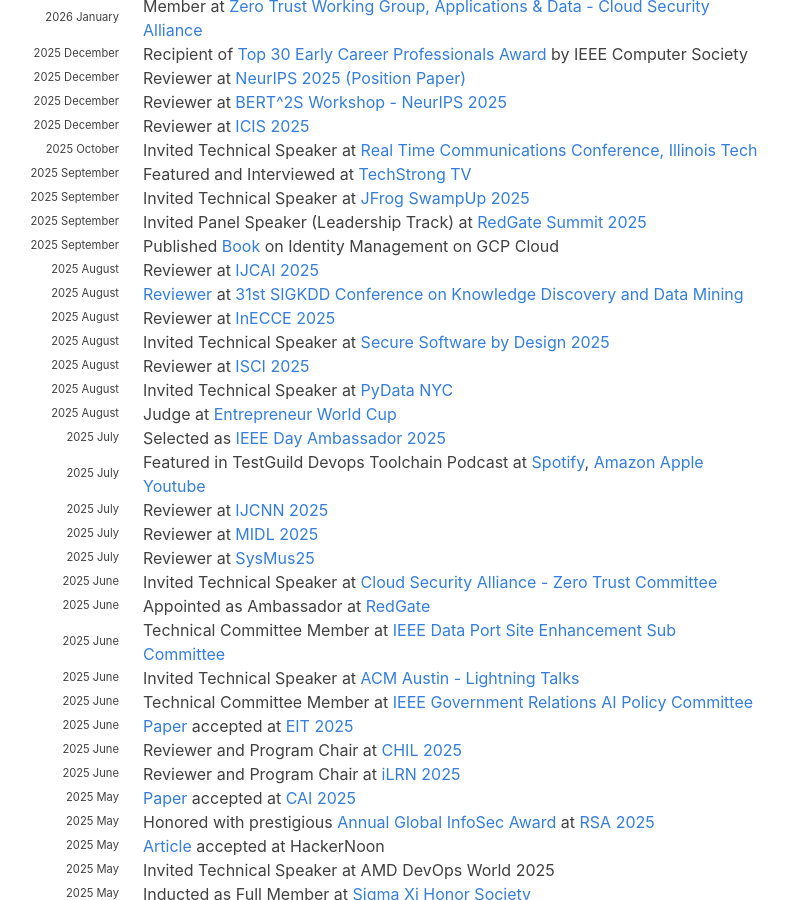
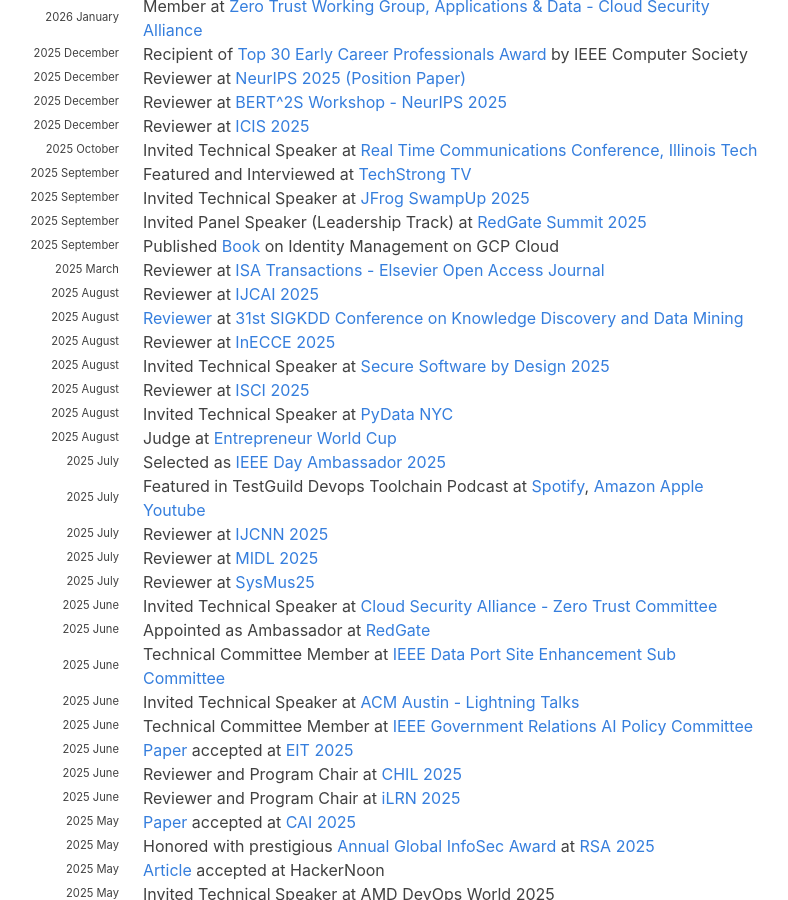
Before and after one commit to hariharanragothaman/hariharanragothaman.github.io, a Jekyll site: the page built from index.md, in a window 1280 px wide and 900 px high, scrolled down 1036 px. Shown: the whole window, without its empty margins (189-977 px from the left). Built offline with Jekyll 4.4.1, drawn with Linux system fonts in a browser that asks for light colours; nearby versions of some CDN libraries; some web fonts are replaced.

Commit message:
Updates and Polishes

```diff
--- a/_data/news.yaml
+++ b/_data/news.yaml
@@ -77,6 +77,11 @@
 - year: 2025
   year-extra: September
   description: Published <a href="https://www.amazon.com/Implementing-Identity-Management-GCP-Challenges/dp/B0F9XV4JR3?ref_=ast_author_mpb"> Book </a> on Identity Management on GCP Cloud
+
+- year: 2025
+  year-extra: March
+  description: Reviewer at <a href="https://www.sciencedirect.com/journal/isa-transactions"> ISA Transactions - Elsevier Open Access Journal</a>
+
 
 #-------------------------------------------- August  ------------------------------------------------------------------------------------------------------------------------------------------------------
 
```
